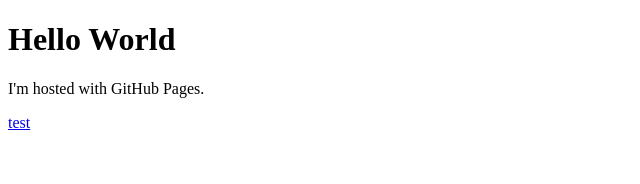
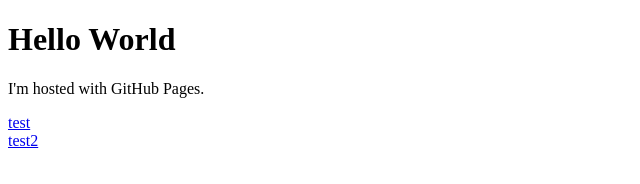
Before and after one commit to blauert/blauert.github.io, a plain HTML site: page index.html in a window 1280 px wide. Shown: the full height of the page, 0-640 px from the left. Drawn offline with Linux system fonts and the light colour scheme.

Commit message:
Update index.html

```diff
--- a/index.html
+++ b/index.html
@@ -4,5 +4,7 @@
 <h1>Hello World</h1>
 <p>I'm hosted with GitHub Pages.</p>
 <a href="test.html">test</a>
+<br>
+<a href="./test/">test2</a>
 </body>
 </html>
```
